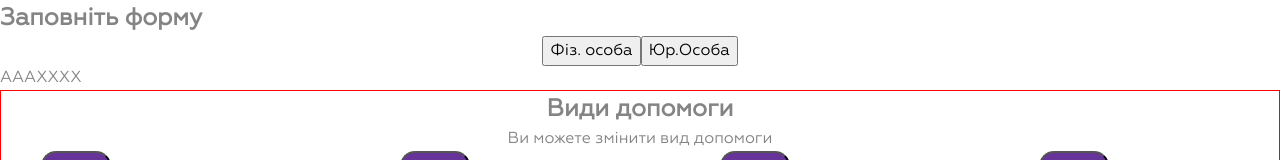
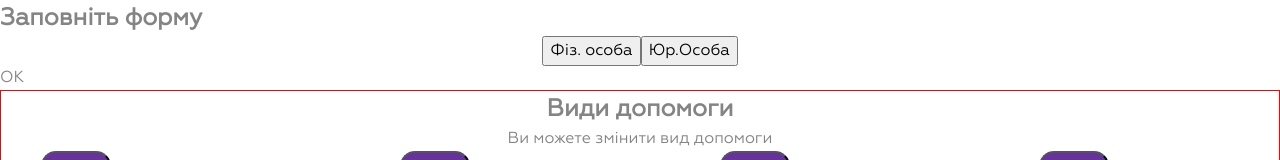
Before and after one commit to KirilCycle/Form, a React (Vite) app: page / in a window 1280 px wide. Both pictures are taken after a click on the tab "Юр.Особа". Shown: the top 160 px of the page. Built offline with nearby package versions, Linux system fonts and the light colour scheme.

Commit message:
feat: HelpTypesFrom accessibility

```diff
--- a/src/components/HelpBodyWrapper/HelpBodyWrapper.jsx
+++ b/src/components/HelpBodyWrapper/HelpBodyWrapper.jsx
@@ -1,9 +1,9 @@
 import React from 'react';
 import s from './HelpBodyWrapper.module.scss';
 
-const HelpBodyWrapper = ({ children }) => {
+const HelpBodyWrapper = ({ children, type}) => {
   return (
-    <div className={s.arrowPanel}>
+    <div role="tabpanel" aria-labelledby={`tab-${type}`} id={`tabpanel-${type}`} className={s.arrowPanel}>
        {children}
     </div>
   )
--- a/src/components/HelpForm/components/HelpTypesForm/HelpTypesForm.tsx
+++ b/src/components/HelpForm/components/HelpTypesForm/HelpTypesForm.tsx
@@ -3,14 +3,12 @@ import s from "./HelpTypesForm.module.scss";
 import FinancialHelpForm from "./FinancialHelpForm/FinancialHelpForm";
 import HelpBodyWrapper from "../../../HelpBodyWrapper/HelpBodyWrapper";
 import PointerSlot from "../../../PointerSlot/PointerSlot";
-// import HelpBodyWrapper from "../../../HelpBodyWrapper/HelpBodyWrapper";
-
-
+import { keyboardNavigation } from "../../../../utils/accessebility";
 
 const helpBodies = {
   financial: <FinancialHelpForm />,
   action: <p>Action</p>,
-  material: <p>Material</p>,
+  material:  <p>Material</p>,
   volunteer: <p>Volunteer</p>,
 };
 
@@ -37,21 +35,33 @@ const HelpTypesForm = () => {
   const [activeHelpType, setActiveTypeHelp] = useState("financial");
 
   const selectHelpType = (type) => {
-    console.log(activeHelpType)
-    setActiveTypeHelp(type)
+    console.log(activeHelpType);
+    setActiveTypeHelp(type);
   };
 
   return (
-
     <div className={s.helpContainer}>
       <h2>Види допомоги</h2>
       <p>Ви можете змінити вид допомоги</p>
       <ul className={s.helpList}>
         {helpTypes.map(({ type, title }, i) => {
+          const isActive = type === activeHelpType;
           return (
-            <li className={s.helpListItem} key={type}>
-              <PointerSlot isActive={type === activeHelpType}>
+            <li
+              role="tab"
+              id={`tab-${type}`}
+              aria-controls={`tabpanel-${type}`}
+              aria-selected={isActive}
+              tabIndex={isActive ? 0 : -1}
+              onKeyDown={(e) =>
+                keyboardNavigation(e, i, helpTypes, "type", setActiveTypeHelp)
+              }
+              className={s.helpListItem}
+              key={type}
+            >
+              <PointerSlot isActive={isActive}>
                 <button
+                  tabIndex={-1}
                   onClick={() => selectHelpType(type)}
                   className={s.helpListBtn}
                 ></button>
@@ -61,11 +71,8 @@ const HelpTypesForm = () => {
           );
         })}
       </ul>
-      <HelpBodyWrapper>
-        {helpBodies[activeHelpType]}
-      </HelpBodyWrapper>
+      <HelpBodyWrapper type={activeHelpType}>{helpBodies[activeHelpType]}</HelpBodyWrapper>
     </div>
-
   );
 };
 
--- a/src/components/HelpForm/components/СontactForm/ContactForm.jsx
+++ b/src/components/HelpForm/components/СontactForm/ContactForm.jsx
@@ -1,30 +1,31 @@
-import React,{ useState } from 'react'
-import TabView from './components/TabView'
-import PhysicalPerson from './components/tabs/PhysicalPerson'
+import React, { useState } from "react";
+import TabView from "./components/TabView";
+import PhysicalPerson from "./components/tabs/PhysicalPerson";
 
 const ContactForm = () => {
-   const [formState, setFormState] = useState('')
+  const [formState, setFormState] = useState("");
 
-   const tabButtons = [{title: 'Фіз. особа',name:'physicalPerson', body: <p></p> },{title: "Юр.Особа",name:"wewe",body: <p></p>}]
-   const tabs = {
-    'physicalPerson': {
-      id: '1',
-      body: <PhysicalPerson setFormState={setFormState} />
+  const tabs = [
+    {
+      title: "Фіз. особа",
+      name: "physicalPerson",
+      body: <PhysicalPerson setFormState={setFormState} />,
     },
-    'wewe': {
-      id: '2',
-      body: <p>AAAXXXX</p>
-    }
-   }
+    {
+      title: "Юр.Особа",
+      name: "wewe",
+      body: <p>OK</p>,
+    },
+  ];
 
-   console.log(formState)
+  console.log(formState);
 
-   return (
+  return (
     <div>
-        <h2>Заповніть форму</h2>
-        <TabView active="physicalPerson" tabButtons={tabButtons} tabs={tabs} />
+      <h2>Заповніть форму</h2>
+      <TabView active="physicalPerson" tabs={tabs} />
     </div>
-  )
-}
+  );
+};
 
-export default ContactForm
+export default ContactForm;
--- a/src/components/HelpForm/components/СontactForm/components/TabView.jsx
+++ b/src/components/HelpForm/components/СontactForm/components/TabView.jsx
@@ -1,48 +1,27 @@
 import React, { useState } from "react";
 import s from "./TabView.module.scss";
+import { keyboardNavigation } from "../../../../../utils/accessebility";
 
-const TabView = ({ tabs, tabButtons, active }) => {
+const TabView = ({ tabs, active }) => {
   const [activeTab, setActiveTab] = useState(active);
-
-  const keyboardNavigation = (e, i) => {
-    const tab = e.target;
-    const key = e.key;
-
-    switch (key) {
-      case "ArrowLeft": {
-        const prev = tab.previousElementSibling
-        const prevIndex = i - 1
-        if (prev && tabButtons[prevIndex]) {
-          prev.focus();
-          setActiveTab(tabButtons[prevIndex].name)
-        }
-
-        break
-      }
-      case "ArrowRight": {
-        const next = tab.nextElementSibling
-        const nextIndex = i + 1
-        if (next && tabButtons[nextIndex]) {
-          next.focus();
-          setActiveTab(tabButtons[nextIndex].name)
-        }
-
-        break
-      }
-
-    }
-  };
 
   return (
     <div className={s.tabs}>
       <div className={s.tabButtons}>
-        {tabButtons.map((tab, i) => {
+        {tabs.map((tab, i) => {
           const isActive = tab.name === active;
 
           return (
             <button
+              role="tab"
+              type="button"
+              id={`tab-${tab.name}`}
+              aria-controls={`tabpanel-${tab.name}`}
+              aria-selected={isActive}
               tabIndex={isActive ? 0 : -1}
-              onKeyDown={(e) => keyboardNavigation(e, i)}
+              onKeyDown={(e) =>
+                keyboardNavigation(e, i, tabs, "name", setActiveTab)
+              }
               key={tab.name}
               className={
                 isActive ? `${s.tabButton} ${s.tabButtonActive}` : s.tabButton
@@ -54,7 +33,16 @@ const TabView = ({ tabs, tabButtons, active }) => {
           );
         })}
       </div>
-      <div className={s.tabPanel}>{tabs[activeTab]?.body}</div>
+      <div className={s.tabPanel}>
+        {tabs.map(({name, body}) => {
+          const isActive = name === activeTab
+          return (
+            <div role="tabpanel" aria-labelledby={`tab-${name}`} id={`tabpanel-${name}`} tabIndex="0" key={name} onClick={() => setActiveTab(name)} className={ isActive ? s.tabWrapper : s.hidden}>
+              {body}
+            </div>
+          );
+        })}
+      </div>
     </div>
   );
 };
--- a/src/components/HelpForm/components/СontactForm/components/TabView.module.scss
+++ b/src/components/HelpForm/components/СontactForm/components/TabView.module.scss
@@ -11,6 +11,13 @@
     justify-content: center;
 }
 
+.tabWrapper {
+    width: 100%;
+}
+.hidden {
+    display: none;
+}
+
 .tabPanel {
     width: 100%;
 }
--- /dev/null
+++ b/src/utils/accessebility.js
@@ -0,0 +1,35 @@
+export const keyboardNavigation = (
+  e,
+  index,
+  sourceList,
+  itemField,
+  callBack
+) => {
+  const tab = e.target;
+  const key = e.key;
+
+  switch (key) {
+    case "ArrowLeft": {
+      const prev = tab.previousElementSibling;
+      const prevIndex = index - 1;
+      console.log("left", prev);
+      if (prev) {
+        prev.focus();
+        callBack(sourceList[prevIndex][itemField]);
+      }
+
+      break;
+    }
+    case "ArrowRight": {
+      console.log("right");
+      const next = tab.nextElementSibling;
+      const nextIndex = index + 1;
+      if (next) {
+        next.focus();
+        callBack(sourceList[nextIndex][itemField]);
+      }
+
+      break;
+    }
+  }
+};
```
